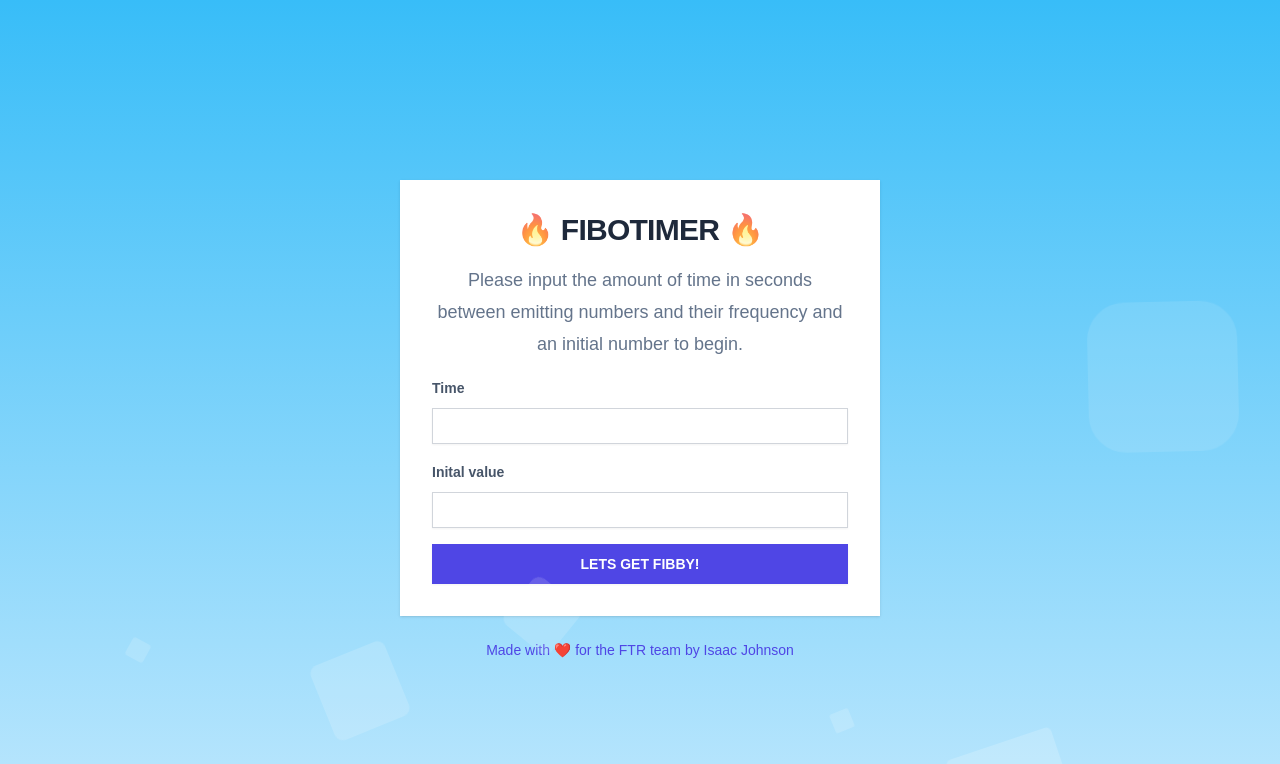
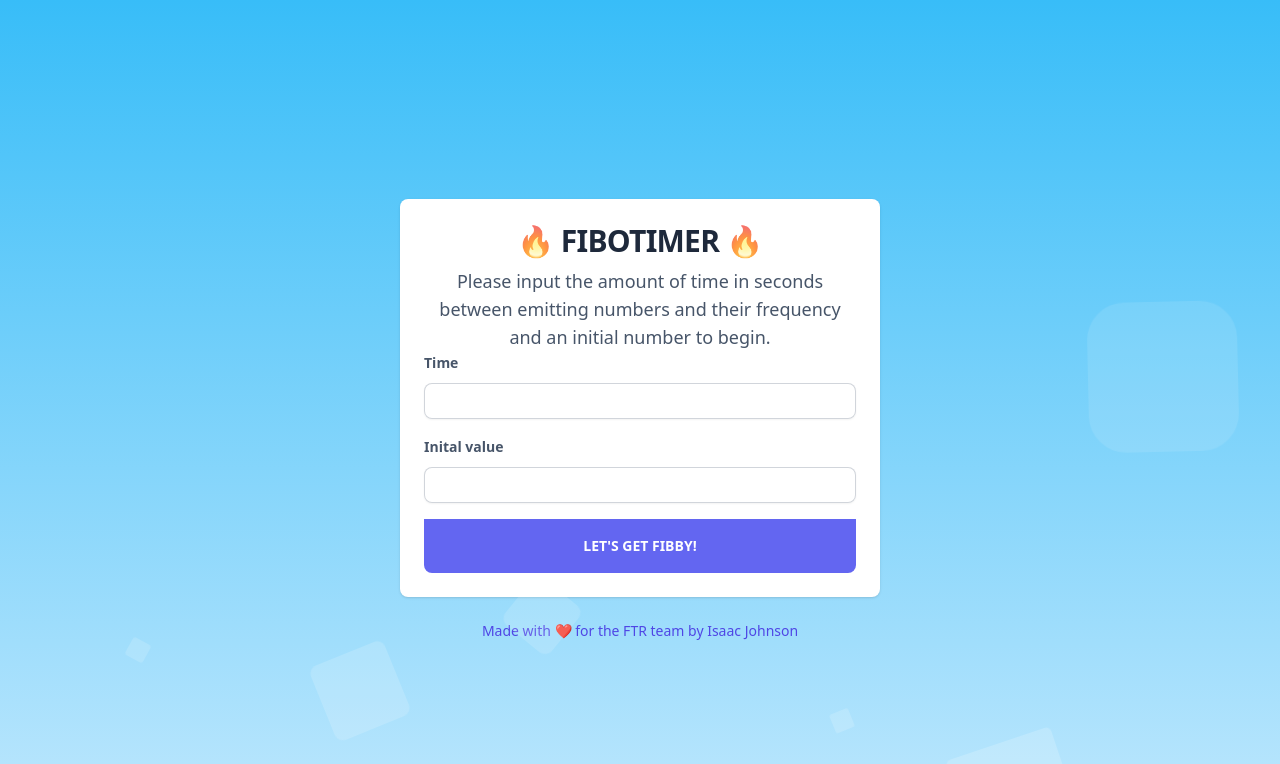
Before and after one commit to zackabrah/fibotimer, a Next.js app: page / in a window 1280 px wide. Shown: the top 764 px of the page. Built offline with nearby package versions, Linux system fonts and the light colour scheme.

Commit message:
feat: styling tweaks, small bugfixing

```diff
--- a/src/components/inputGroup.tsx
+++ b/src/components/inputGroup.tsx
@@ -17,9 +17,11 @@ export default function InputGroup({ label, id, name }: IInputGroup) {
         <input
           id={id}
           name={name}
-          type="text"
+          type="number"
           required
-          className="block w-full border-0 py-1.5 text-gray-900 shadow-sm ring-1 ring-inset ring-gray-300 placeholder:text-gray-400 focus:ring-2 focus:ring-inset focus:ring-indigo-600 sm:text-sm sm:leading-6"
+          max={99}
+          min={1}
+          className="block w-full rounded-lg border-0 py-1.5 text-gray-900 shadow-sm ring-1 ring-inset ring-gray-300 placeholder:text-gray-400 focus:ring-2 focus:ring-inset focus:ring-indigo-600 sm:text-sm sm:leading-6"
         />
       </div>
     </div>
--- a/src/pages/_app.tsx
+++ b/src/pages/_app.tsx
@@ -1,3 +1,4 @@
+import "animate.css";
 import "~/styles/globals.css";
 import "toastify-js/src/toastify.css";
 import "~/styles/animation.css";
--- a/src/pages/index.tsx
+++ b/src/pages/index.tsx
@@ -1,18 +1,43 @@
 import { Transition } from "@headlessui/react";
 import Link from "next/link";
-import { Fragment, useEffect, useState } from "react";
-import { useStore } from "zustand";
+import React, { useEffect, useState } from "react";
 import InputGroup from "~/components/inputGroup";
+import { useRouter } from "next/router";
+import { useStore } from "~/store";
 
 export default function Index() {
+  const router = useRouter();
+
   // local sttate
   const [isShowing, setIsShowing] = useState<boolean>(false);
 
   // app state
+  // const appState = useStore((state) => state.appState);
+  const setSeconds = useStore((state) => state.setSeconds);
+  const addNumber = useStore((state) => state.addNumber);
 
   useEffect(() => {
     setIsShowing(true);
   }, []);
+
+  function handleSubmit(e: React.SyntheticEvent): void {
+    e.preventDefault();
+    const target = e.target as typeof e.target & {
+      time: { value: string };
+      number: { value: string };
+    };
+    const time = target.time.value; // typechecks!
+    const number = target.number.value; // typechecks!
+
+    if (time && number) {
+      setSeconds(Number(time));
+      addNumber(Number(number));
+      // route change to output page
+      void router.push("/output");
+    }
+
+    // etc...
+  }
 
   return (
     <>
@@ -21,36 +46,36 @@ export default function Index() {
           <Transition
             show={isShowing}
             enter="transform transition duration-[400ms]"
-            enterFrom="opacity-0 rotate-[-120deg] scale-50"
+            enterFrom="opacity-0 scale-50"
             enterTo="opacity-100 rotate-0 scale-100"
             leave="transform duration-200 transition ease-in-out"
             leaveFrom="opacity-100 rotate-0 scale-100 "
             leaveTo="opacity-0 scale-95 "
           >
-            <div className="flex flex-col space-y-4  bg-white  px-6 py-8 shadow  sm:px-8">
+            <div className="flex flex-col space-y-4 rounded-lg bg-white shadow">
+              <div className="p-6">
                 <h2 className="mx-auto max-w-2xl text-center text-3xl font-bold tracking-tight text-slate-800 sm:text-3xl">
                   <span className="animate-pulse">🔥</span> FIBOTIMER{" "}
                   <span className="animate-pulse">🔥</span>
                 </h2>
-              <p className="mx-auto mt-2 max-w-xl text-center text-lg leading-8 text-slate-500">
+                <p className="mx-auto mt-2 max-w-xl text-center text-lg text-slate-600">
                   Please input the amount of time in seconds between emitting
                   numbers and their frequency and an initial number to begin.
                 </p>
-              <form className="flex flex-col space-y-4 ">
+                <form
+                  className="flex flex-col space-y-4"
+                  onSubmit={handleSubmit}
+                >
                   <InputGroup label="Time" id="time" name="time" />
-                <InputGroup
-                  label="Inital value"
-                  id="frequency"
-                  name="frequency"
-                />
-                <Link
-                  href="/output"
-                  type="button"
-                  className="hover:animate-wiggle w-full bg-indigo-600 px-3.5 py-2.5 text-center text-sm font-semibold uppercase text-white shadow-sm hover:bg-indigo-500 focus-visible:outline focus-visible:outline-2 focus-visible:outline-offset-2 focus-visible:outline-indigo-600"
+                  <InputGroup label="Inital value" id="number" name="number" />
+                  <button
+                    type="submit"
+                    className="relative flex-1 items-center justify-center gap-x-3 rounded-b-lg border border-transparent bg-indigo-500 py-4 text-sm font-semibold text-white  hover:bg-indigo-800"
                   >
-                  Lets get fibby!
-                </Link>
+                    LET&apos;S GET FIBBY!
+                  </button>
                 </form>
+              </div>
             </div>
             <div className="mt-6 flex justify-center">
               <a
--- a/src/pages/output.tsx
+++ b/src/pages/output.tsx
@@ -1,42 +1,136 @@
 import { Transition } from "@headlessui/react";
-import Link from "next/link";
-import { Fragment, useEffect, useState } from "react";
-import { useStore } from "zustand";
+import { PhoneIcon } from "@heroicons/react/20/solid";
+import { useRouter } from "next/router";
+import { useEffect, useState } from "react";
 import InputGroup from "~/components/inputGroup";
+import TimeCard from "~/components/timeCard";
+import { useTimer } from "~/hooks/useTimer";
+import { useStore } from "~/store";
+import { sortMap } from "~/utils/sorting";
+
+// just for fun
+const colors = [
+  "bg-red-500",
+  "bg-yellow-500",
+  "bg-green-500",
+  "bg-blue-500",
+  "bg-indigo-500",
+  "bg-purple-500",
+  "bg-pink-500",
+];
 
 export default function Output() {
+  const router = useRouter();
+
   // local sttate
   const [isShowing, setIsShowing] = useState<boolean>(false);
 
+  const [numberList, setNumberList] = useState<[string, number][]>([]);
+
+  const seconds = useStore((state) => state.seconds);
+  const addNumber = useStore((state) => state.addNumber);
+  const frequencyMap = useStore((state) => state.frequencyMap);
+
+  const { pause, start, status, time, step, restart } = useTimer({
+    initialTime: seconds,
+    endTime: 0,
+    onTimeOver: () => {
+      restart();
+    },
+  });
   // app state
 
   useEffect(() => {
     setIsShowing(true);
-  }, []);
+
+    // if no seconds have been set redirect to home
+    if (seconds === 0) {
+      void router.push("/");
+    }
+
+    // if time matching requested frequency
+    if (time % seconds === 0) {
+      // sort the frequency map
+      const sortedFrequencyMap = sortMap(frequencyMap);
+      // push a new element to th enumber list
+      console.log(sortedFrequencyMap);
+
+      setNumberList(sortedFrequencyMap);
+    }
+  }, [frequencyMap, router, seconds, time]);
 
   return (
     <>
       <div className="flex min-h-full flex-1 flex-col justify-center py-12 sm:px-6 lg:px-8">
-        <div className="mt-10 sm:mx-auto sm:w-full sm:max-w-[480px]">
+        <div className="mt-10 sm:mx-auto sm:w-full sm:max-w-xl">
           <Transition
             show={isShowing}
             enter="transform transition duration-[400ms]"
-            enterFrom="opacity-0 rotate-[-120deg] scale-50"
+            enterFrom="opacity-0 scale-50"
             enterTo="opacity-100 rotate-0 scale-100"
             leave="transform duration-200 transition ease-in-out"
             leaveFrom="opacity-100 rotate-0 scale-100 "
-            leaveTo="opacity-0 scale-95 "
+            leaveTo="opacity-0 scale-95"
           >
-            <div className="flex flex-col space-y-4  bg-white  px-6 py-8 shadow  sm:px-8"></div>
-            <div className="mt-6 flex justify-center">
-              <a
-                href="https://www.linkedin.com/in/isaac-johnson-a478abaa/"
-                className="text-sm font-medium text-indigo-600 hover:text-indigo-500"
+            <div className="flex flex-col space-y-4 rounded-lg bg-white shadow">
+              <form
+                className="flex flex-col space-y-4 p-6"
+                onSubmit={(e: React.SyntheticEvent) => {
+                  e.preventDefault();
+                  const target = e.target as typeof e.target & {
+                    number: { value: string };
+                  };
+                  const number = target.number.value; // typechecks!
+
+                  if (number) {
+                    addNumber(parseInt(number));
+
+                    // clear the input
+                    target.number.value = "";
+                  }
+                }}
               >
-                Made with ❤️ for the FTR team by Isaac Johnson
-              </a>
+                <InputGroup label="Add new value" id="number" name="number" />
+                <button
+                  type="submit"
+                  className="flex-1 items-center justify-center gap-x-3 rounded-b-lg border border-transparent bg-indigo-500 py-4 text-sm font-semibold text-white  hover:bg-indigo-800"
+                >
+                  Add Number
+                </button>
+              </form>
+            </div>
+            <div className="mt-4">
+              <TimeCard time={time} step={step}>
+                {numberList.map((number, i) => (
+                  <div
+                    className="animate__animated animate__bounce relative mb-2 mr-2 "
+                    // using a random number here to force a re-render
+                    key={number[0]}
+                  >
+                    <span
+                      className={`flex h-8 w-8 items-center justify-center rounded-full p-2 text-xs font-bold text-white ${
+                        colors[i % colors.length]
+                      }`}
+                    >
+                      {number[0]}
+                    </span>
+                    <span className="absolute -right-2 -top-2 flex h-1 w-1 items-center justify-center rounded-full border-2 border-slate-800 bg-white p-2 font-mono text-xs font-bold">
+                      {number[1]}
+                    </span>
+                  </div>
+                ))}
+              </TimeCard>
             </div>
           </Transition>
+
+          <div className="mt-6 flex justify-center">
+            <a
+              href="https://www.linkedin.com/in/isaac-johnson-a478abaa/"
+              className="text-sm font-medium text-indigo-600 hover:text-indigo-500"
+            >
+              Made with ❤️ for the FTR team by Isaac Johnson
+            </a>
+          </div>
         </div>
       </div>
     </>
--- a/src/styles/animation.css
+++ b/src/styles/animation.css
@@ -1,10 +1,6 @@
 * {
   margin: 0px;
   padding: 0px;
-}
-
-body {
-  font-family: "Exo", sans-serif;
 }
 
 .context {
--- a/src/types/useTimer.ts
+++ b/src/types/useTimer.ts
@@ -17,8 +17,10 @@ export type Config = {
 export type ReturnValue = {
   pause: () => void; // Function to pause the timer
   start: () => void; // Function to start/restart the timer
+  restart: () => void;
   status: Status; // The current status of the timer
   time: number; // The current time of the timer (in milliseconds)
+  step: number;
 };
 
 // Define an interface for the state of the timer
--- a/src/utils/sorting.ts
+++ b/src/utils/sorting.ts
@@ -1,5 +1,5 @@
 export function sortMap(
   frequencyMap: Record<string, number>,
 ): [string, number][] {
-  return Object.entries(frequencyMap).sort((a, b) => a[1] - b[1]);
+  return Object.entries(frequencyMap).sort((a, b) => b[1] - a[1]);
 }
--- a/tailwind.config.ts
+++ b/tailwind.config.ts
@@ -1,9 +1,33 @@
 import { type Config } from "tailwindcss";
+import tailwindforms from "@tailwindcss/forms";
+import defaultTheme from "tailwindcss/defaultTheme";
 
 export default {
   content: ["./src/**/*.{js,ts,jsx,tsx}"],
   theme: {
-    extend: {},
+    extend: {
+      fontFamily: {
+        sans: ["Inter var", ...defaultTheme.fontFamily.sans],
+      },
+      keyframes: {
+        wiggle: {
+          "0%, 100%": { transform: "rotate(-1deg)" },
+          "50%": { transform: "rotate(1deg)" },
+        },
+        ball: {
+          "0%, 100%": {
+            transform: "rotate(-30deg)",
+          },
+          "50%": {
+            transform: "rotate(30deg)",
+          },
+        },
+      },
+      animation: {
+        wiggle: "wiggle 1s ease-in-out",
+        ball: "ball 1s ease-in-out once",
+      },
+    },
   },
-  plugins: [],
+  plugins: [tailwindforms],
 } satisfies Config;
```
Also changed, not shown: src/hooks/useTimer.ts (+9 -2 lines). Lines whose indentation alone changed are shown as unchanged.
